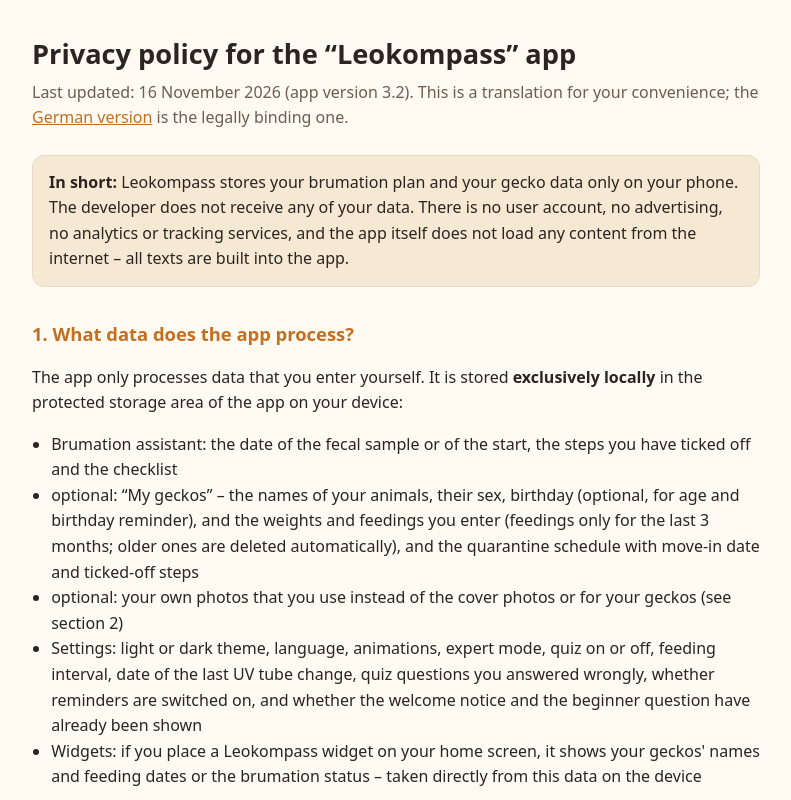
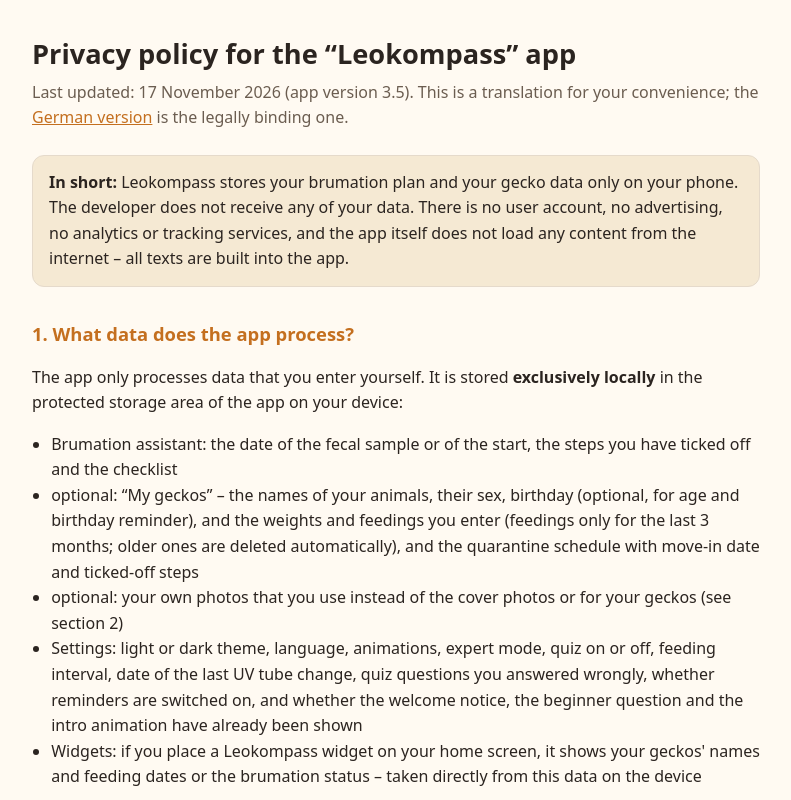
Before and after one commit to L0gix3/leokompass, a plain HTML site: page datenschutz-en.html in a window 1280 px wide. Shown: the top 800 px of the page, without its empty margins (244-1035 px from the left). Drawn offline with Linux system fonts and the light colour scheme.

Commit message:
Datenschutz: Stand 3.5 in beiden Sprachen, Start-Animation bei den Einstellungen
Co-Authored-By: Claude Opus 5.5 <noreply@anthropic.com>

```diff
--- a/datenschutz-en.html
+++ b/datenschutz-en.html
@@ -28,7 +28,7 @@
 <body>
 <main>
 <h1>Privacy policy for the “Leokompass” app</h1>
-<p class="stand">Last updated: 16 November 2026 (app version 3.2). This is a translation for your convenience;
+<p class="stand">Last updated: 17 November 2026 (app version 3.5). This is a translation for your convenience;
 the <a href="datenschutz.html">German version</a> is the legally binding one.</p>
 
 <div class="kasten">
@@ -44,7 +44,7 @@ protected storage area of the app on your device:</p>
   <li>Brumation assistant: the date of the fecal sample or of the start, the steps you have ticked off and the checklist</li>
   <li>optional: “My geckos” – the names of your animals, their sex, birthday (optional, for age and birthday reminder), and the weights and feedings you enter (feedings only for the last 3 months; older ones are deleted automatically), and the quarantine schedule with move-in date and ticked-off steps</li>
   <li>optional: your own photos that you use instead of the cover photos or for your geckos (see section 2)</li>
-  <li>Settings: light or dark theme, language, animations, expert mode, quiz on or off, feeding interval, date of the last UV tube change, quiz questions you answered wrongly, whether reminders are switched on, and whether the welcome notice and the beginner question have already been shown</li>
+  <li>Settings: light or dark theme, language, animations, expert mode, quiz on or off, feeding interval, date of the last UV tube change, quiz questions you answered wrongly, whether reminders are switched on, and whether the welcome notice, the beginner question and the intro animation have already been shown</li>
   <li>Widgets: if you place a Leokompass widget on your home screen, it shows your geckos' names and feeding dates or the brumation status – taken directly from this data on the device</li>
 </ul>
 <p>The developer has <strong>no access</strong> to this data. It is not transmitted to him or to third parties.</p>
```
Also changed, not shown: datenschutz.html (+2 -2 lines).
